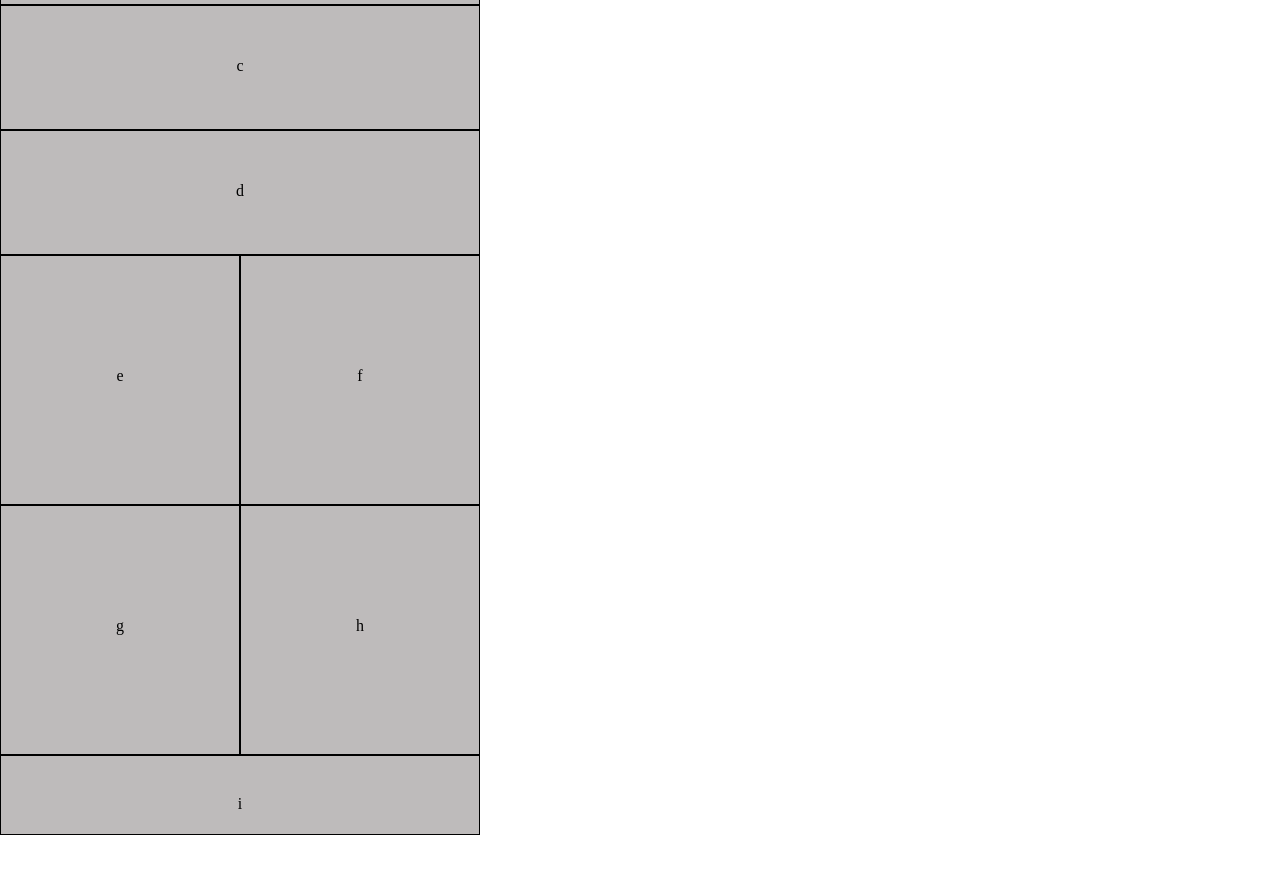
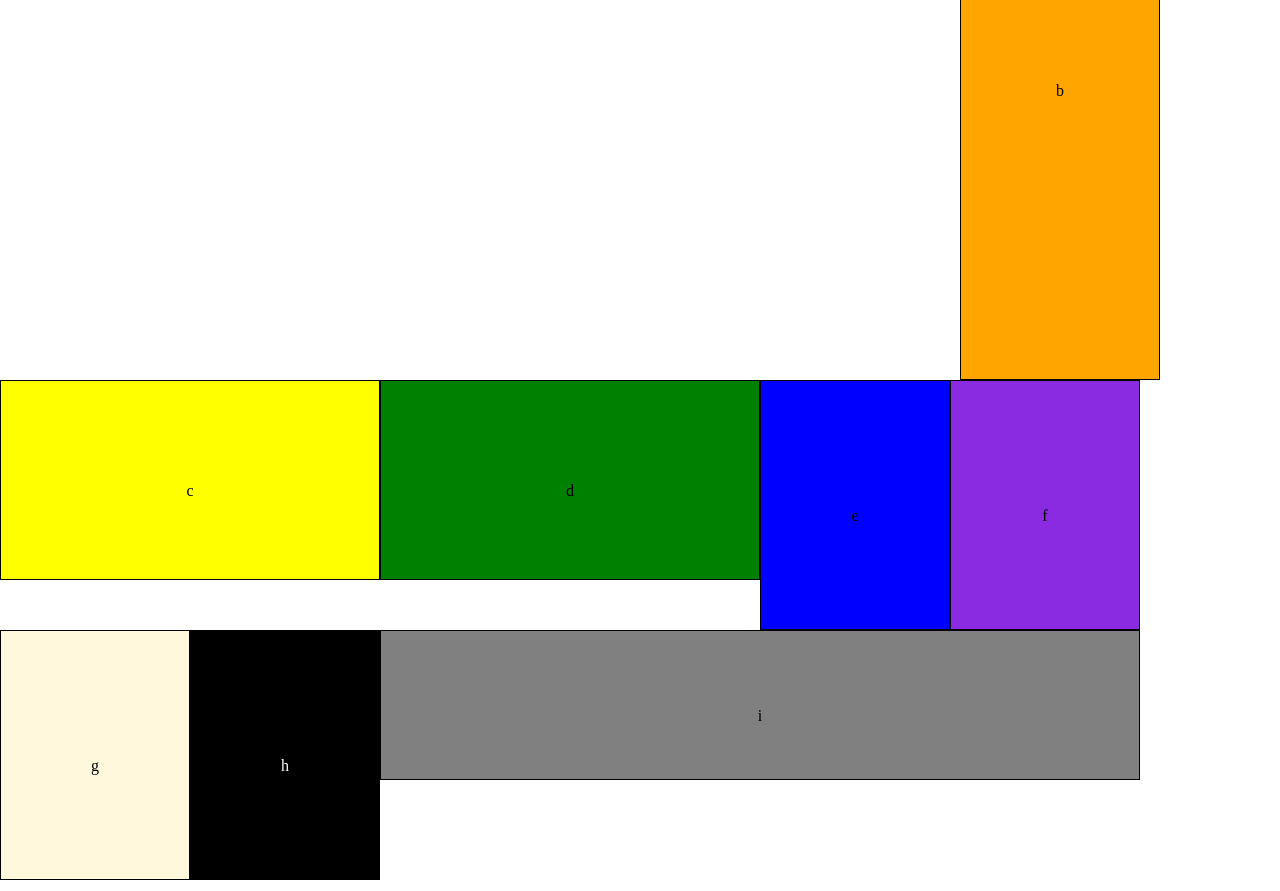
Before and after one commit to mdomeck/lab-01, a plain HTML site: page index.html in a window 1280 px wide. Shown: the part 220-1111 px from the top of the page. Before the commit the page ends 1061 px from the top, so only its background shows below. Drawn offline with Linux system fonts and the light colour scheme.

Commit message:
width not quiet there but close

```diff
--- a/css/base.css
+++ b/css/base.css
@@ -1,7 +1,3 @@
 *{
   box-sizing: border-box;
 }
-
-body{
-  width: 480px;
-}
--- a/css/layout.css
+++ b/css/layout.css
@@ -2,44 +2,164 @@ div {
   border: 1px solid black;
   padding: 10px;
   text-align: center;
-  /* height: 100px; */
-  /* line-height: 100px; */
-  background-color: rgb(190, 187, 187);
 }
 
 #a{
   height: 75px;
-  line-height: 40px;
+  width: 480px;
+  line-height: 75px;
+  background-color: red;
+  float: left;
 }
 
 #b{
   height: 150px;
-  line-height: 120px;
+  width: 480px;
+  line-height: 150px;
+  background-color: orange;
+  float: left;
 }
 
 #c{
   height: 125px;
-  line-height: 100px;
+  width: 480px;
+  line-height: 125px;
+  background-color: yellow;
+  float: left;
 }
 
 #d{
   height: 125px;
-  line-height: 100px;
+  width: 480px;
+  line-height: 125px;
+  background-color: green;
+  float: left;
 }
 
-#first, #second{
-  display: flex;
-  justify-content: left;
+#e{
+  height: 250px;
+  width: 240px;
+  line-height: 250px;
+  background-color: blue;
+  float: left;
+  clear: left;
 }
 
-#e, #f, #g, #h{
+#f{
   height: 250px;
   width: 240px;
-  line-height: 220px;
+  line-height: 250px;
+  background-color: blueviolet;
+  float: left;
+  clear: right;
+}
 
+#g{
+  height: 250px;
+  width: 240px;
+  line-height: 250px;
+  background-color: cornsilk;
+  float: left;
+}
+
+#h{
+  height: 250px;
+  width: 240px;
+  line-height: 250px;
+  background-color: black;
+  color: white;
+  float: left;
 }
 
 #i{
   height: 80px;
-  line-height: 75px;
+  width: 480px;
+  line-height: 80px;
+  background-color: grey;
+  float: left;
 }
+
+@media only screen and (min-width:768px){
+
+  div {
+    border: 1px solid black;
+    padding: 10px;
+    text-align: center;
+  }
+
+  #a{
+    height: 100px;
+    width: 960px;
+    line-height: 100px;
+    background-color: red;
+  }
+
+  #b{
+    height: 600px;
+    width: 200px;
+    line-height: 600px;
+    background-color: orange;
+    float: left;
+  }
+
+  #c{
+    height: 200px;
+    width: 380px;
+    line-height: 200px;
+    background-color: yellow;
+    float: left;
+    clear: none;
+  }
+
+  #d{
+    height: 200px;
+    width: 380px;
+    line-height: 200px;
+    background-color: green;
+    float: left;
+    clear: right;
+  }
+
+  #e{
+    height: 250px;
+    width: 190px;
+    line-height: 250px;
+    background-color: blue;
+    float: left;
+    clear: none;
+  }
+
+  #f{
+    height: 250px;
+    width: 190px;
+    line-height: 250px;
+    background-color: blueviolet;
+    float: left;
+    clear: none;
+  }
+
+  #g{
+    height: 250px;
+    width: 190px;
+    line-height: 250px;
+    background-color: cornsilk;
+    float: left;
+  }
+
+  #h{
+    height: 250px;
+    width: 190px;
+    line-height: 250px;
+    background-color: black;
+    float: left;
+  }
+
+  #i{
+    height: 150px;
+    width: 760px;
+    line-height: 150px;
+    background-color: grey;
+    float: left;
+  }
+
+}
--- a/index.html
+++ b/index.html
@@ -15,14 +15,10 @@
   <div id="b">b</div>
   <div id="c">c</div>
   <div id="d">d</div>
-  <section id="first">
-    <div id="e">e</div>
-    <div id="f">f</div>
-  </section>
-  <section id="second">
-    <div id="g">g</div>
-    <div id="h">h</div>
-  </section>
+  <div id="e">e</div>
+  <div id="f">f</div>
+  <div id="g">g</div>
+  <div id="h">h</div>
   <div id="i">i</div>
 </body>
 
```
